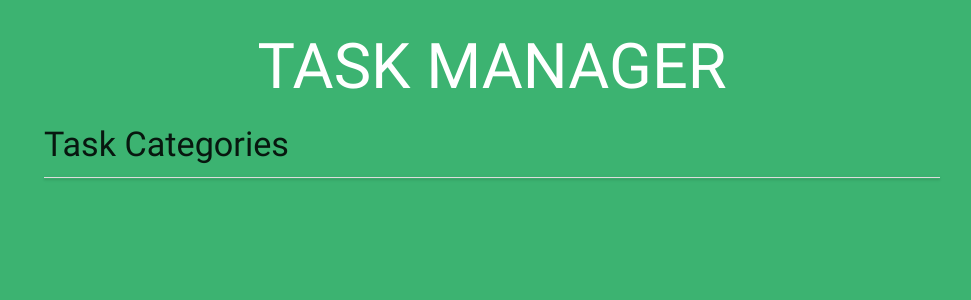
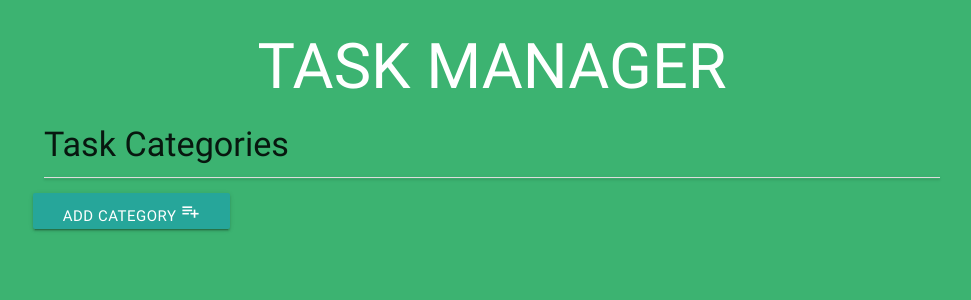
Before and after one commit to devmegan/taskManager, a Flask app: page /categories in a window 1280 px wide. Shown: the top 300 px of the page, without its empty margins (148-1119 px from the left). Run offline with Flask 2, Linux system fonts and the light colour scheme; data that the repository does not hold is empty; some libraries are stand-ins or nearby versions.

Commit message:
wiring up add category button

```diff
--- a/templates/categories.html
+++ b/templates/categories.html
@@ -18,4 +18,7 @@
     {% endfor %}
 </ul>
 </div>
+<div class="row">
+<a href="{{url_for('add_category')}}" class="waves-effect waves-light btn">Add Category <i class="material-icons">playlist_add</i></a>
+</div>
 {% endblock %}
```
